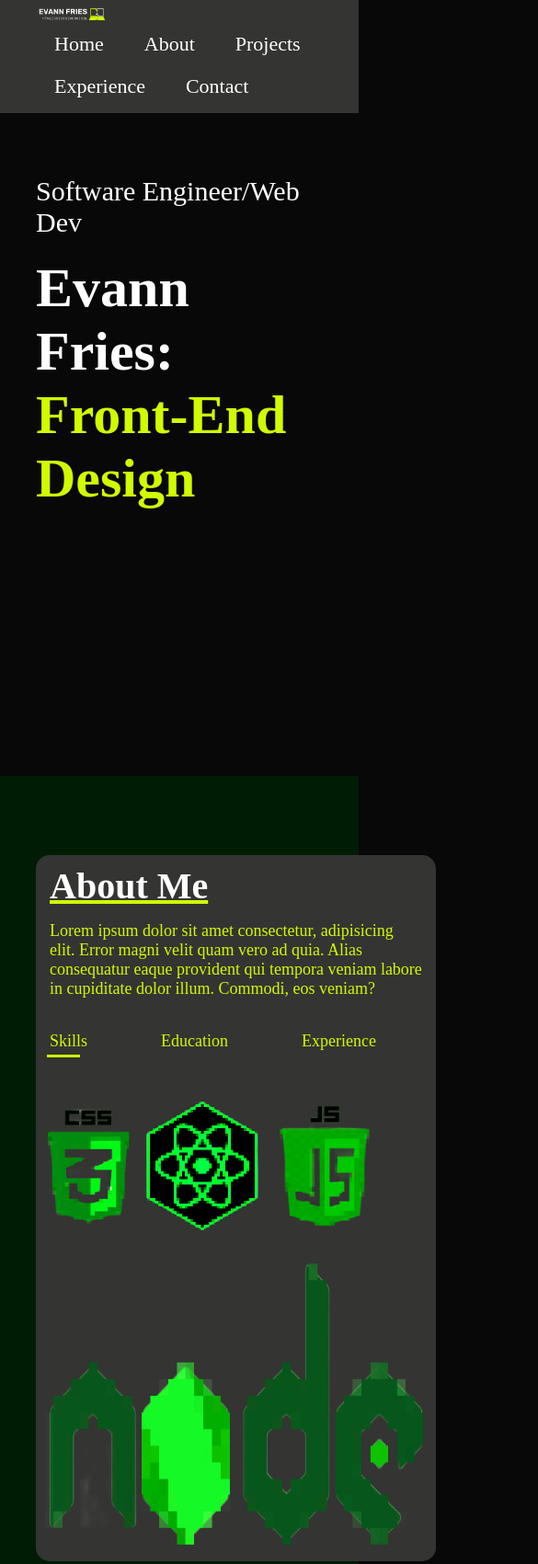
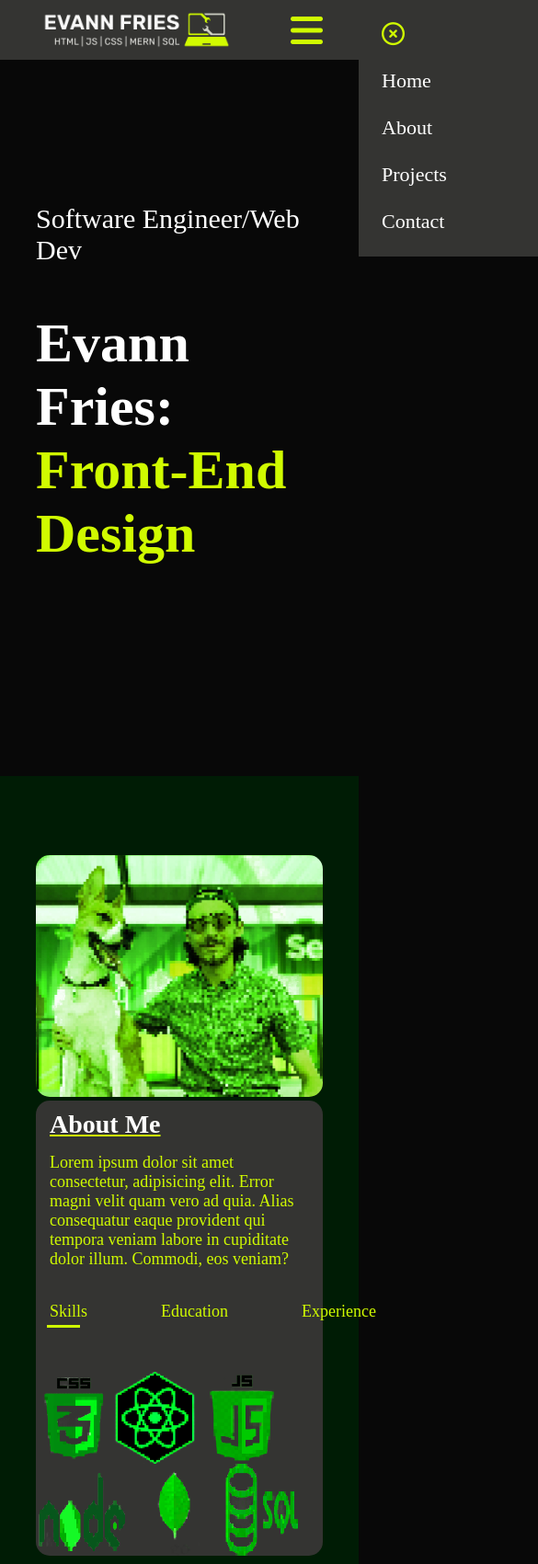
Before and after one commit to evannf/portfolio2, a website: page index.html in a window 390 px wide. Shown: the top 1701 px of the page at 92% size, 585 px wide, since content can reach past the window. Drawn offline with Linux system fonts and the light colour scheme.

Commit message:
styled for mobile

```diff
--- a/index.html
+++ b/index.html
@@ -13,19 +13,22 @@
     <div id="header">
         <nav>
             <img src="assets/logo-png.png" class="logo" />
-            <ul>
-                <li><a href="#">Home</a></li>
-                <li><a href="#">About</a></li>
-                <li><a href="#">Projects</a></li>
-                <li><a href="#">Experience</a></li>
-                <li><a href="#">Contact</a></li>
+            <ul id="sideMenu">
+                <li><a href="#header">Home</a></li>
+                <li><a href="#about">About</a></li>
+                <li><a href="#portfolio">Projects</a></li>
+                <li><a href="#contact">Contact</a></li>
+                <i class="fa-regular fa-circle-xmark" onclick="closeMenu()"></i>
             </ul>
+            <i class="fa-solid fa-bars" onclick="openMenu()"></i>
         </nav>
 
         <div class="container">
             <div class="header-text">
                 <p>Software Engineer/Web Dev</p>
-                <h1>Evann Fries: <span class="slider">Front-End Design</span></h1>
+                <h1>Evann Fries:
+                    <span class="slider">Front-End Design</span>
+                </h1>
             </div>
         </div>
     </div>
@@ -152,7 +155,7 @@
         </div>
     </div>
 <!-------CONTACT------->
-<div class="contact">
+<div id="contact">
         <div class="contact-left">
             <h2 class="subtitle">Contact Me</h2>
             <p><i class="fa-regular fa-paper-plane"></i>    evann.fries1@gmail.com</p>
@@ -177,6 +180,7 @@
         </div>
 </div>
 
+
  <script>
     const tablinks = document.getElementsByClassName("tab-links");
     const tabcontents = document.getElementsByClassName("tab-contents");
@@ -191,7 +195,17 @@
         event.currentTarget.classList.add("active-link");
         document.getElementById(tabname).classList.add("active-tab");
     }
+ </script>
 
+ <script>
+    const sideMenu = document.getElementById("sideMenu");
+
+    function openMenu(){
+        sideMenu.style.right = "0";
+    }
+    function closeMenu(){
+        sideMenu.style.right = "-200px";
+    }
  </script>
 
 </body>
--- a/style.css
+++ b/style.css
@@ -2,6 +2,10 @@
     margin: 0;
     padding: 0;
     box-sizing: border-box;
+}
+
+html{
+    scroll-behavior: smooth;
 }
 
 body{
@@ -182,12 +186,12 @@ nav ul li a::after{
 }
 
 .icons img{
-    max-width: 100%;
-    max-height: 140px;
+    max-width: 100px;
+    max-height: 100px;
 }
 .icons2 img{
-    max-width: 100%;
-    max-height: 10  0px;
+    max-width: 100px;
+    max-height: 100px;
 }
 
 /* ----PORTFOLIO SECTION----- */
@@ -272,7 +276,7 @@ nav ul li a::after{
 }
 
 /* -----CONTACT SECTION----- */
-.contact{
+#contact{
     background-color: rgb(0,28,5);
     display: flex;
     flex-direction: row;
@@ -305,7 +309,7 @@ form input, form textarea{
 .contact-left p{
     font-size: 20px;
 }
-.contact p i{
+#contact p i{
     color: rgb(208,251,0);
     margin-right: 15px;
     font-size: 25px;
@@ -340,9 +344,88 @@ form input, form textarea{
     background-color: rgb(52,52,50);
     color: white;
     transition: background-color 0.5s;
+    font-size: 18px;
 }
 
 .download:hover{
     background-color: rgb(208,251,0);
     color:rgb(52,52,50);
 }
+
+form .download{
+    padding: 14px;
+
+    margin-top: 20px;
+    cursor: pointer;
+}
+
+/* ----REPONSIVITY---- */
+nav .fa-regular, nav .fa-solid{
+    display: none;
+}
+
+@media only screen and (max-width: 600px){
+    .logo{
+        width: 70%;
+    }
+
+    nav .fa-regular, nav .fa-solid{
+        display: block;
+        font-size: 25px;
+        color: rgb(208,251,0);
+        cursor: pointer;
+    }
+
+    nav ul{
+        background-color: rgb(52,52,50);
+        position: fixed;
+        top: 0;
+        right: -200px;
+        width: 200px;
+        height: fit-content;
+        padding-top: 50px;
+        z-index: 2;
+        transition: right 0.5s;
+    }
+
+    nav ul li{
+        display: block;
+        margin: 25px;
+    }
+
+    nav ul .fa-regular{
+        position: absolute;
+        top: 25px;
+        left: 25px;
+
+    }
+    nav .fa-solid{
+        font-size: 40px;
+    }
+
+    .subtitle{
+        font-size: 28px;
+    }
+    .about-col-1, .about-col-2{
+        flex-basis: 100%;
+    }
+    .row{
+        flex-direction: column;
+    }
+    .about-col-1:{
+        margin-bottom: 20px;
+    }
+
+    .header-text{
+        margin-top: 150px;
+    }
+    .header-text p{
+        margin-bottom: 50px;
+    }
+
+    #contact{
+        flex-direction: column;
+        justify-content: center;
+        align-items: center;
+    }
+}
```
